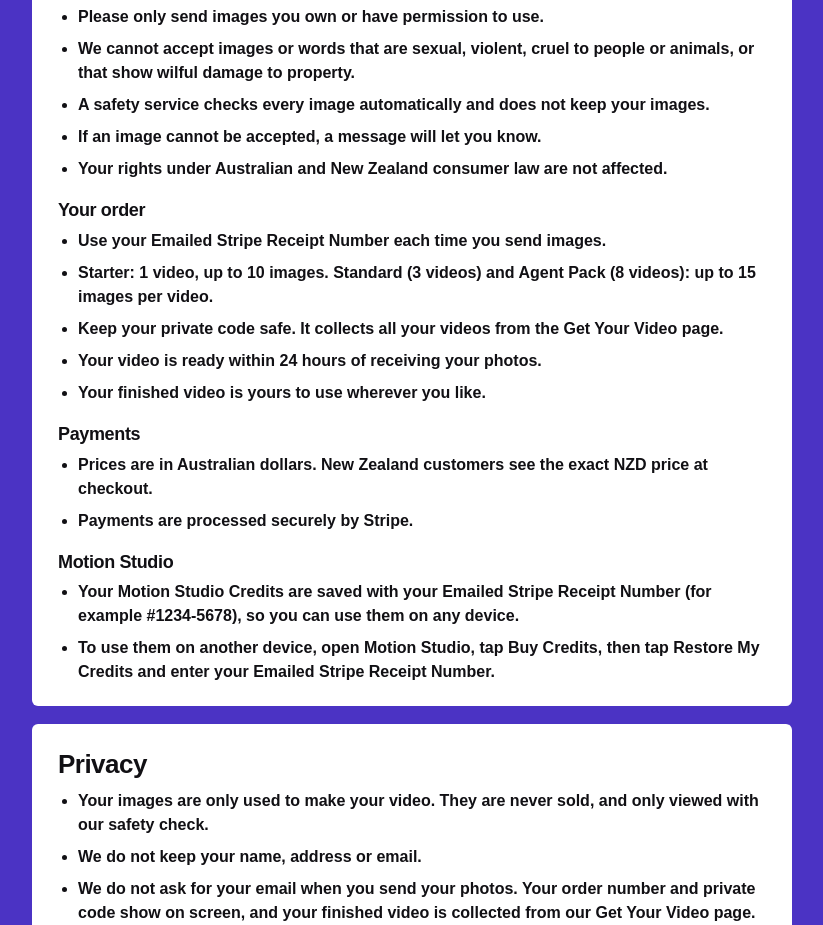
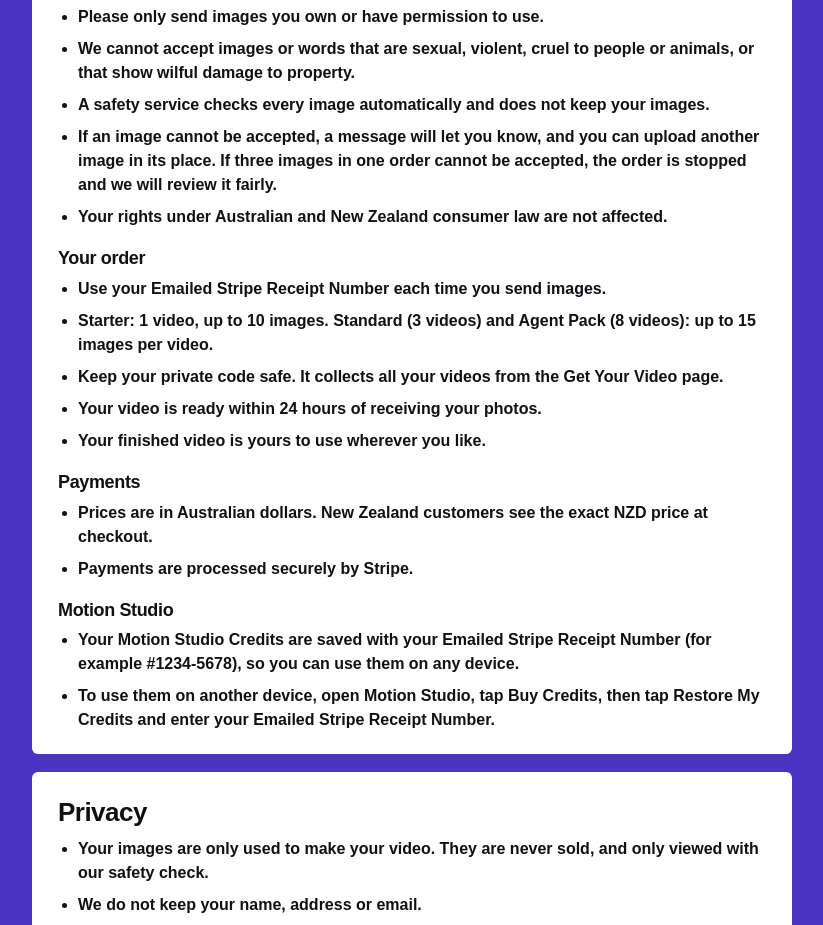
Before and after one commit to fifizone/fionah-site, a plain HTML site: page policies.html in a window 1280 px wide. Shown: the part 1465-2390 px from the top of the page, without its empty margins (228-1051 px from the left). Drawn offline with Linux system fonts and the light colour scheme.

Commit message:
Terms: refused image can be replaced (Waitress v12 live); three refused images stop the order
Co-Authored-By: Claude Opus 5.5 <noreply@anthropic.com>
Claude-Session: https://claude.ai/code/session_01EKHdNqpLkFASw1NxPsDDHR

```diff
--- a/policies.html
+++ b/policies.html
@@ -331,7 +331,7 @@
         <li>Please only send images you own or have permission to use.</li>
         <li>We cannot accept images or words that are sexual, violent, cruel to people or animals, or that show wilful damage to property.</li>
         <li>A safety service checks every image automatically and does not keep your images.</li>
-        <li>If an image cannot be accepted, a message will let you know.</li>
+        <li>If an image cannot be accepted, a message will let you know, and you can upload another image in its place. If three images in one order cannot be accepted, the order is stopped and we will review it fairly.</li>
         <li>Your rights under Australian and New Zealand consumer law are not affected.</li>
       </ul>
       <h3>Your order</h3>
```
